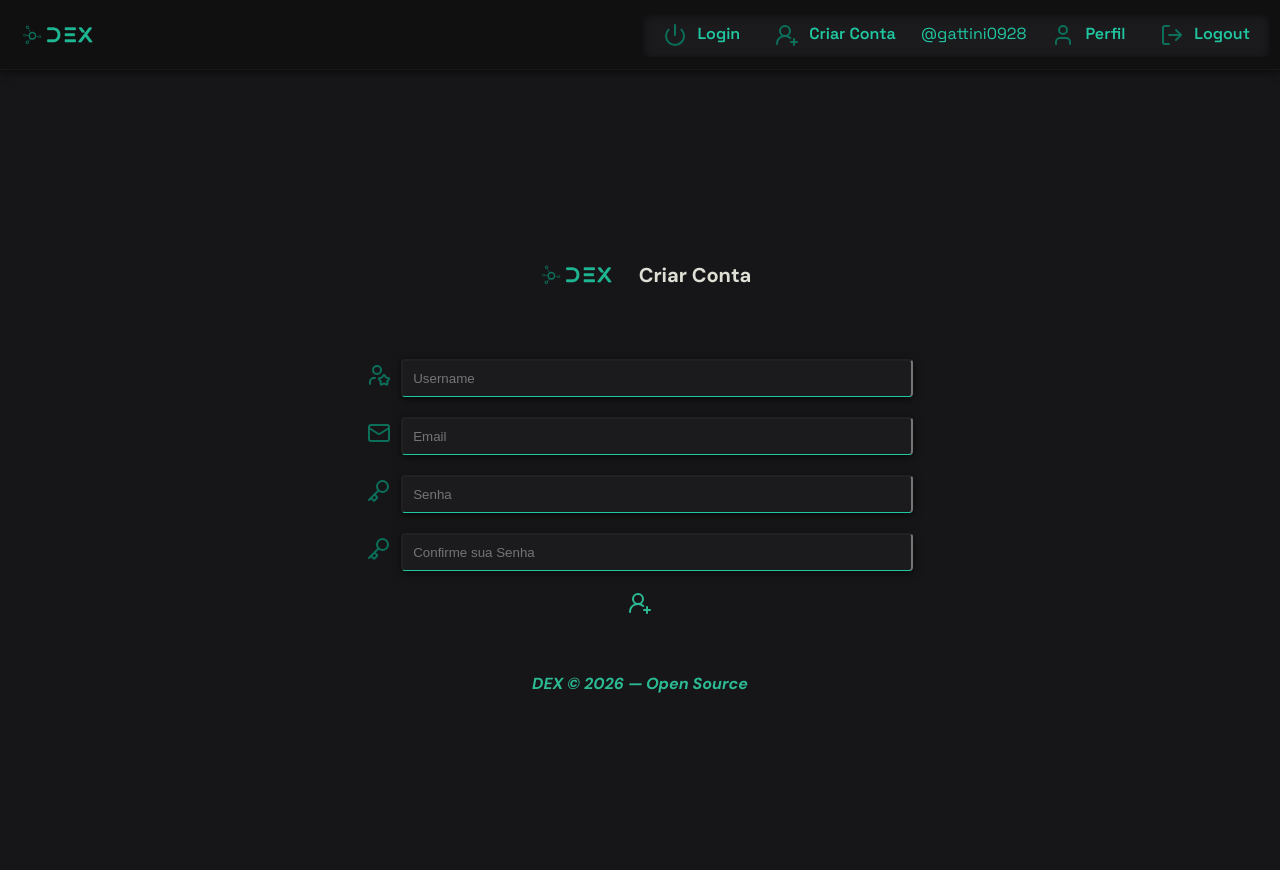
After one commit to gattini0928/DEX, a Django app: page /signup/ in a window 1280 px wide. The commit adds this page. Run offline with Django 5.2, Linux system fonts and the light colour scheme.

Commit message:
páginas de formulários criadas

```diff
--- /dev/null
+++ b/core/static/css/forms.css
@@ -0,0 +1,108 @@
+main {
+    font-family: "DM Sans", sans-serif;
+    display: flex;
+    align-items: center;
+    flex-direction: column;
+    justify-content: center;
+    gap: 2rem;
+    margin: 0 auto;
+    padding: 2rem;
+    width: 100%;
+    height: 100vh;
+}
+
+.img-wrapper {
+    display: flex;
+    align-items: center;
+}
+
+.dex-logo {
+    height: auto;
+    width: 10rem;
+    object-fit: contain;
+}
+
+.title-logo {
+    display: flex;
+    align-items: center;
+    justify-content: center;
+    gap: 1rem;
+    margin: 0 auto;
+    padding: 0.5rem 1rem;
+}
+
+h2 {
+    font-size: 2rem;
+}
+
+.login-form, .signup-form {
+    display: flex;
+    flex-direction: column;
+    gap: 1rem;
+    width: 70%;
+    height: auto;
+    align-items: center;
+    justify-content: center;
+    margin: 0 auto;
+    border-radius: 0.4rem;
+    padding: 3rem;
+}
+
+.inputs-labels {
+    width: 70%;
+    display: flex;
+    align-items: center;
+    justify-content: center;
+    gap: 1rem;
+    padding: 0.5rem 1rem;
+}
+
+.label-icon {
+    color: #0b6f59;
+}
+
+.login-input, .signup-input {
+    width: 100%;
+    color: #dfdfd6;
+    background-color: #1b1b1e;
+    transition: all 0.3s ease-in-out;
+    border-bottom: solid 1px #20C7A1;
+    box-shadow: 0 2px 8px rgba(0, 0, 0, 0.6);
+    padding: 1rem;
+    border-radius: 0.4rem;
+}
+
+
+.login-input, .signup-input:hover,
+.login-input:focus,.signup-input:focus {
+    background-color: #26262a;
+}
+
+.login-btn, .signup-btn {
+    outline: none;
+    cursor: pointer;
+    background-color: transparent;
+    border: none;
+    transition: all 0.3s ease-in-out;
+    padding: 0.5rem 1rem;
+    border-radius: 0.4rem;
+}
+
+.login-btn:hover,
+.login-btn:focus,
+.signup-btn:hover,
+.signup-btn:focus {
+    background-color: #1b1b1e;
+    border-bottom: solid 1px #20C7A1;
+    box-shadow: 0 2px 8px rgba(0, 0, 0, 0.6);
+}
+
+.login-icon, .signup-icon {
+    color: #2cba94;
+}
+
+.copyright {
+    color: #2cba94;
+    font-style:italic;
+    font-weight: bold;
+}
--- a/core/templates/base.html
+++ b/core/templates/base.html
@@ -9,6 +9,7 @@
     <link rel="preconnect" href="https://fonts.gstatic.com" crossorigin>
     <link href="https://fonts.googleapis.com/css2?family=DM+Sans:ital,opsz,wght@0,9..40,100..900;1,9..40,100..900&family=JetBrains+Mono:ital,wght@0,100..800;1,100..800&family=Space+Grotesk:wght@300..700&display=swap" rel="stylesheet">
     <link rel="stylesheet" href="{% static 'css/base.css' %}">
+    <link rel="stylesheet" href="{% static 'css/navbar.css' %}">
     {% block css %}{% endblock %}
     <script src="https://unpkg.com/lucide@latest"></script>
 </head>
--- a/core/templates/home.html
+++ b/core/templates/home.html
@@ -4,7 +4,6 @@
 {% block title %}DEX{% endblock %}
 
 {% block css %}
-<link rel="stylesheet" href="{% static 'css/navbar.css' %}">
 <link rel="stylesheet" href="{% static 'css/home.css' %}">
 {% endblock %}
 
--- a/core/templates/navbar.html
+++ b/core/templates/navbar.html
@@ -4,14 +4,22 @@
         <img src="{% static 'images/dex-logo.png' %}" class="dex-logo" alt="DEX Logo">
     </div>
     <nav class="navbar">
+        <div class="nav-link-icon">
+            <i class="icon" data-lucide="power"></i>
+            <a href="{% url 'core:login' %}" class="nav-link">Login</a>
+        </div>
+        <div class="nav-link-icon">
+            <i class="icon" data-lucide="user-round-plus"></i>
+            <a href="{% url 'core:signup' %}" class="nav-link">Criar Conta</a>
+        </div>
         <span class="username">@gattini0928</span>
         <div class="nav-link-icon">
             <i class="icon" data-lucide="user"></i>
-            <a href="" class="nav-link">Perfil</a>
+            <a href="{% url 'core:profile' %}" class="nav-link">Perfil</a>
         </div>
         <div class="nav-link-icon">
             <i class="icon" data-lucide="log-out"></i>
-            <a href="" class="nav-link">Logout</a>
+            <a href="{% url 'core:logout' %}" class="nav-link">Logout</a>
         </div>
     </nav>
 </header>
--- /dev/null
+++ b/core/templates/signup.html
@@ -0,0 +1,37 @@
+{% extends 'base.html' %}
+{% load static %}
+{% block title %} Criar Conta {% endblock %}
+{% block css %} <link rel="stylesheet" href="{% static 'css/forms.css' %}"> {% endblock %}
+{% block content%}
+{% include "navbar.html" %}
+<main>
+    <div class="title-logo">
+        <div class="img-wrapper">
+            <img src="{% static 'images/dex-logo.png' %}" class="dex-logo" alt="DEX Logo">
+        </div>
+            <h2 class="title">Criar Conta</h2>
+        </div>
+    <form action="" method="POST" class="signup-form">
+        <div class="inputs-labels">
+            <label for="username"><i class="label-icon" data-lucide="user-star"></i> </label>
+            <input type="text" class="signup-input" name="username" id="username" required placeholder="Username">
+        </div>
+        <div class="inputs-labels">
+            <label for="email"><i class="label-icon" data-lucide="mail"></i></label>
+            <input type="email" class="signup-input" name="email" id="email" required placeholder="Email ">
+        </div>
+        <div class="inputs-labels">
+            <label for="password"> <i class="label-icon" data-lucide="key"></i></label>
+            <input type="text"  class="signup-input" name="password" id="password" required placeholder="Senha">
+        </div>
+        <div class="inputs-labels">
+            <label for="password"> <i class="label-icon" data-lucide="key"></i></label>
+            <input type="text"  class="signup-input" name="password" id="password" required placeholder="Confirme sua Senha">
+        </div>
+        <button type="submit" class="signup-btn"><i class="signup-icon" data-lucide="user-round-plus"></i> </button>
+    </form>
+    <footer>
+        <p class="copyright">DEX © 2026 — Open Source</p>
+    </footer>
+</main>
+{% endblock %}
--- a/core/urls.py
+++ b/core/urls.py
@@ -1,8 +1,12 @@
 from django.urls import path
-from .views import home
+from .views import home, login, signup, profile, logout
 
 app_name = "core"
 
 urlpatterns = [
-    path("", home, name="home")
+    path("", home, name="home"),
+    path("signup/", signup, name="signup"),
+    path("login/", login, name="login"),
+    path("profile/", profile, name="profile"),
+    path("logout/", logout, name="logout"),
 ]
--- a/core/views.py
+++ b/core/views.py
@@ -1,5 +1,20 @@
 from django.shortcuts import render
-
+from django.shortcuts import redirect
+from django.contrib.auth.decorators import login_required
 
 def home(request):
     return render(request, "home.html")
+
+def signup(request):
+    return render(request, "signup.html")
+
+def login(request):
+    return render(request, "login.html")
+
+@login_required
+def profile(request):
+    return render(request, "profile.html")
+
+@login_required
+def logout(request):
+    return redirect("core:login")
```
Also changed, not shown: core/templates/login.html (added, +29 -0 lines), core/templates/profile.html (added, +10 -0 lines), core/static/css/profile.css (added).
